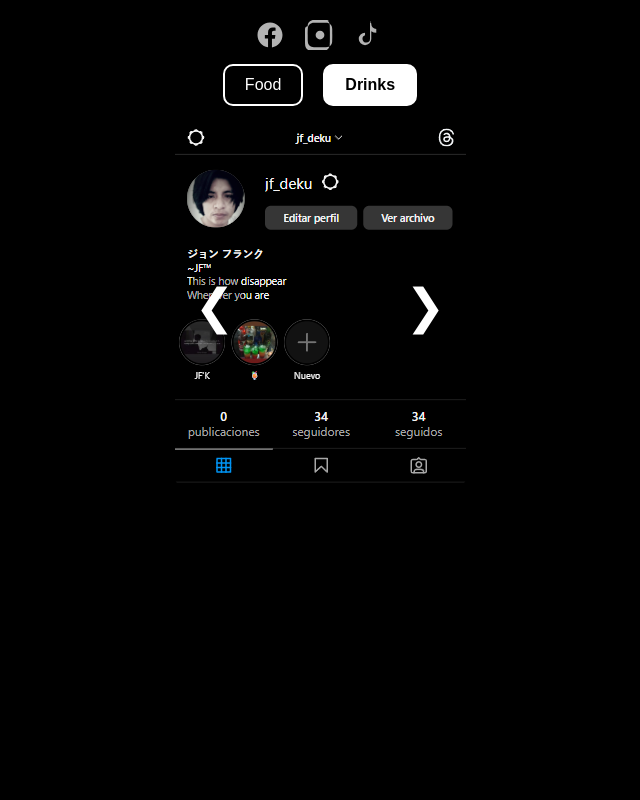
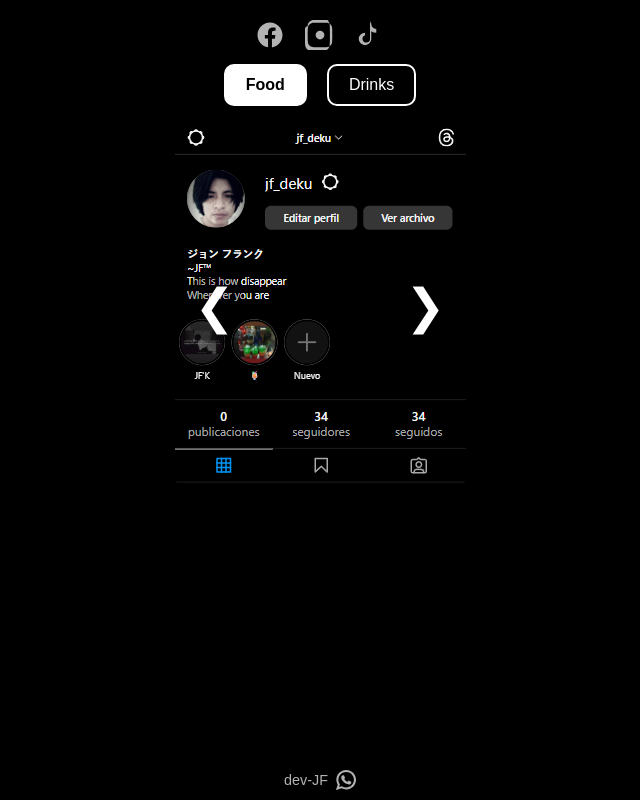
Before and after one commit to jhonf2004/MenuQR, a website: page views/index.html in a window 1280 px wide. Shown: the whole page, without its empty margins (320-960 px from the left). Drawn offline with Linux system fonts and the light colour scheme.

Commit message:
marca de awa

```diff
--- a/public/script.js
+++ b/public/script.js
@@ -9,9 +9,7 @@ const bebidasImages = [
 ];
 
 const menuImages = [
-  '/images/menu1.jpg',
-  '/images/menu2.jpg',
-  '/images/menu3.jpg'
+  '/images/menu1.jpg'
 ];
 
 
@@ -91,4 +89,4 @@ function setActiveTab(tabId) {
   document.getElementById(tabId).classList.add('active');
 }
 
-showImage(currentIndex);
+document.getElementById('tab-menu').click();
--- a/public/style.css
+++ b/public/style.css
@@ -122,3 +122,24 @@ body, html {
     font-size: 2.5rem;
   }
 }
+.footer {
+  position: fixed;
+  bottom: 10px;
+  left: 0;
+  right: 0;
+  text-align: center;
+  font-size: 0.9rem;
+  color: white;
+  opacity: 0.7;
+  display: flex;
+  justify-content: center;
+  align-items: center;
+  gap: 8px;
+}
+
+.footer img {
+  width: 20px;
+  height: 20px;
+  vertical-align: middle;
+  filter: brightness(0) invert(1); /* para que sea blanco si es SVG negro */
+}
--- a/views/index.html
+++ b/views/index.html
@@ -31,4 +31,10 @@
 
   <script src="/script.js"></script>
 </body>
+<div class="footer">
+  <span>dev-JF</span>
+  <a href="https://wa.me/51964996068" target="_blank">
+    <img src="/icons/whatsapp.svg" alt="WhatsApp">
+  </a>
+</div>
 </html>
```
Also changed, not shown: public/icons/whatsapp.svg (added).
